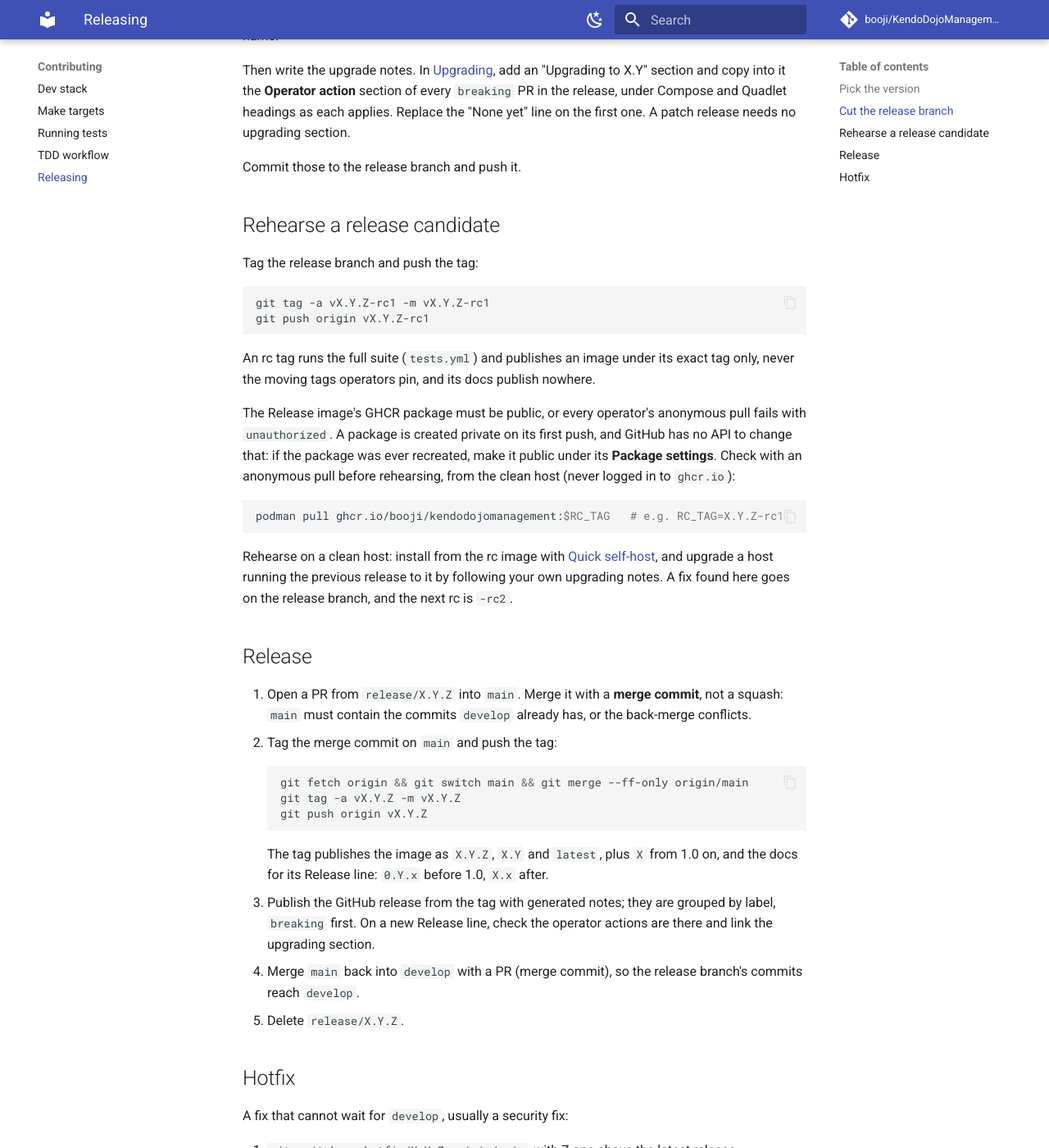
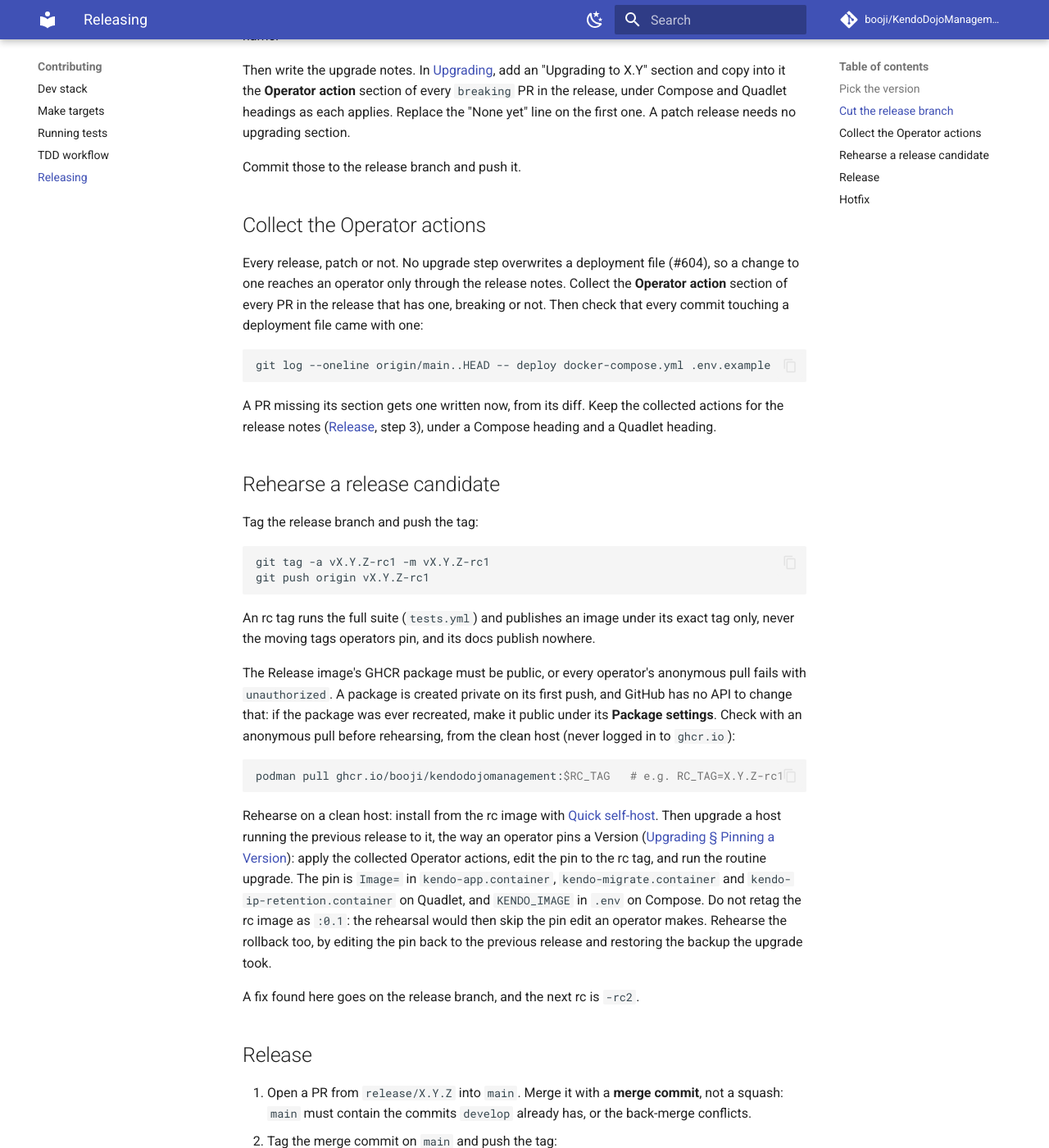
Before and after one commit to booji/KendoDojoManagement, an MkDocs documentation site: the page built from docs/contributing/releasing.md, in a window 1280 px wide and 1400 px high, scrolled down 1397 px. Shown: the whole window at 82% size. Built offline with MkDocs 1.6.1 and Material for MkDocs 9.7.7, drawn with Linux system fonts in a browser that asks for light colours; comment, search, counter and statistics services are not loaded; the version menu is left out; some of the changed text lies outside the part shown.

Commit message:
docs(contributing): every deployment-file change ships an Operator action (#604)
CONTRIBUTING.md and a new PR template ask for one on any change to a
deployment file, breaking or not. releasing.md collects them for every
release and rehearses an rc by editing the image pin, not retagging it.

````diff
--- a/docs/contributing/releasing.md
+++ b/docs/contributing/releasing.md
@@ -62,6 +62,22 @@ upgrading section.
 
 Commit those to the release branch and push it.
 
+## Collect the Operator actions
+
+Every release, patch or not. No upgrade step overwrites a deployment file
+(#604), so a change to one reaches an operator only through the release
+notes. Collect the **Operator action** section of every PR in the release
+that has one, breaking or not. Then check that every commit touching a
+deployment file came with one:
+
+```bash
+git log --oneline origin/main..HEAD -- deploy docker-compose.yml .env.example
+```
+
+A PR missing its section gets one written now, from its diff. Keep the
+collected actions for the release notes ([Release](#release), step 3), under
+a Compose heading and a Quadlet heading.
+
 ## Rehearse a release candidate
 
 Tag the release branch and push the tag:
@@ -87,9 +103,18 @@ podman pull ghcr.io/booji/kendodojomanagement:$RC_TAG   # e.g. RC_TAG=X.Y.Z-rc1
 ```
 
 Rehearse on a clean host: install from the rc image with
-[Quick self-host](../install/quick-self-host.md), and upgrade a host running the
-previous release to it by following your own upgrading notes. A fix found
-here goes on the release branch, and the next rc is `-rc2`.
+[Quick self-host](../install/quick-self-host.md). Then upgrade a host running
+the previous release to it, the way an operator pins a Version
+([Upgrading § Pinning a Version](../install/upgrading.md#pinning-a-version-and-rolling-back)):
+apply the collected Operator actions, edit the pin to the rc tag, and run the
+routine upgrade. The pin is `Image=` in `kendo-app.container`,
+`kendo-migrate.container` and `kendo-ip-retention.container` on Quadlet, and
+`KENDO_IMAGE` in `.env` on Compose. Do not retag the rc image as `:0.1`: the
+rehearsal would then skip the pin edit an operator makes. Rehearse the
+rollback too, by editing the pin back to the previous release and restoring
+the backup the upgrade took.
+
+A fix found here goes on the release branch, and the next rc is `-rc2`.
 
 ## Release
 
@@ -109,8 +134,10 @@ here goes on the release branch, and the next rc is `-rc2`.
     after.
 
 3. Publish the GitHub release from the tag with generated notes; they are
-   grouped by label, `breaking` first. On a new Release line, check the
-   operator actions are there and link the upgrading section.
+   grouped by label, `breaking` first. Put the Operator actions you collected
+   above them, under an **Operator action** heading with Compose and Quadlet
+   subheadings, or write "None" there. On a new Release line, also link the
+   upgrading section.
 4. Merge `main` back into `develop` with a PR (merge commit), so the release
    branch's commits reach `develop`.
 5. Delete `release/X.Y.Z`.
````
Also changed, not shown: CONTRIBUTING.md (+16 -0 lines), .github/pull_request_template.md (added), 1 other file.
